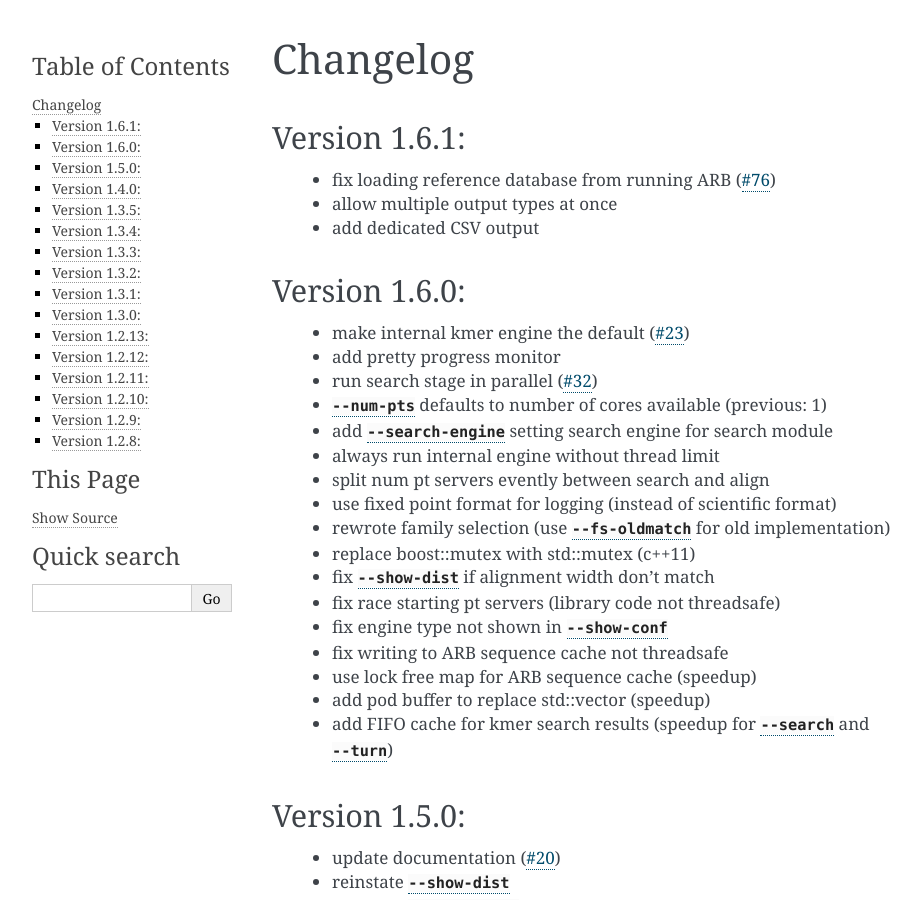
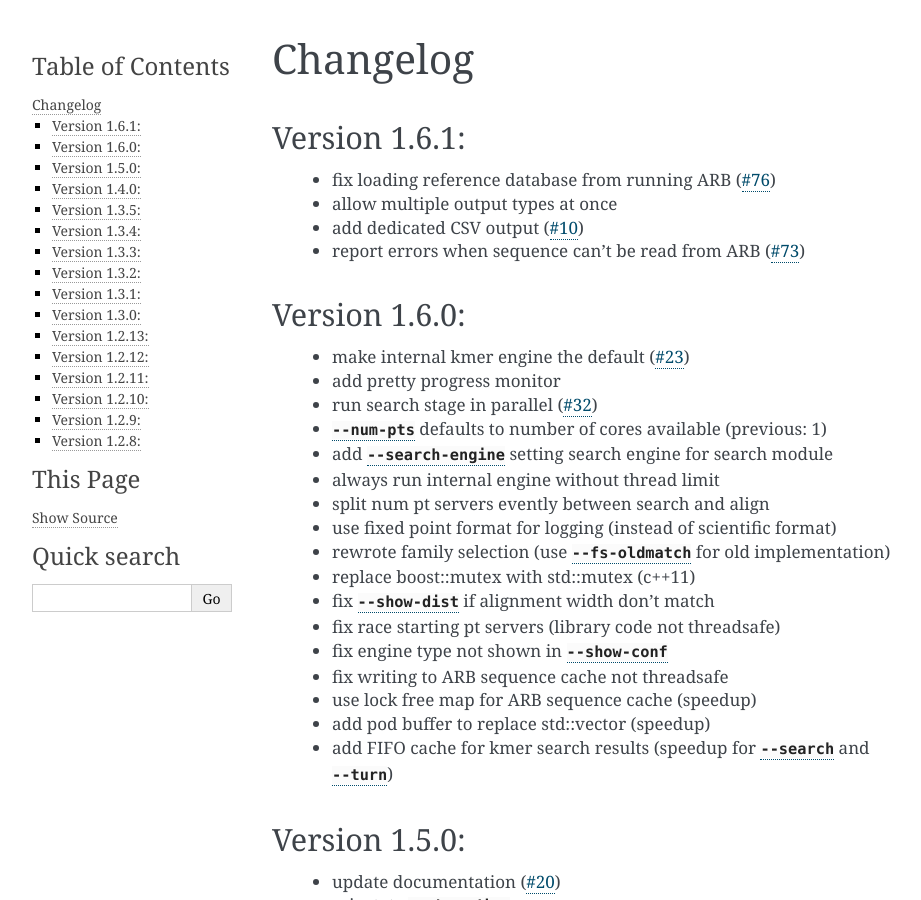
Before and after one commit to epruesse/SINA, a Sphinx documentation site: the page built from doc/source/CHANGELOG.rst, in a window 1280 px wide and 900 px high. Shown: the whole window, without its empty margins (148-1069 px from the left). Built offline with Sphinx 7.4.7, drawn with Linux system fonts in a browser that asks for light colours.

Commit message:
Update changelog

```diff
--- a/doc/source/CHANGELOG.rst
+++ b/doc/source/CHANGELOG.rst
@@ -7,7 +7,8 @@ Version 1.6.1:
 --------------
  - fix loading reference database from running ARB (:issue:`76`)
  - allow multiple output types at once
- - add dedicated CSV output
+ - add dedicated CSV output (:issue:`10`)
+ - report errors when sequence can't be read from ARB (:issue:`73`)
 
 
 Version 1.6.0:
```
